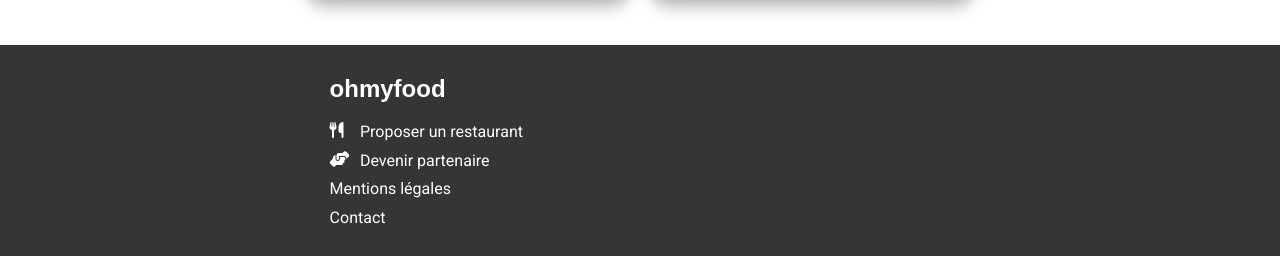
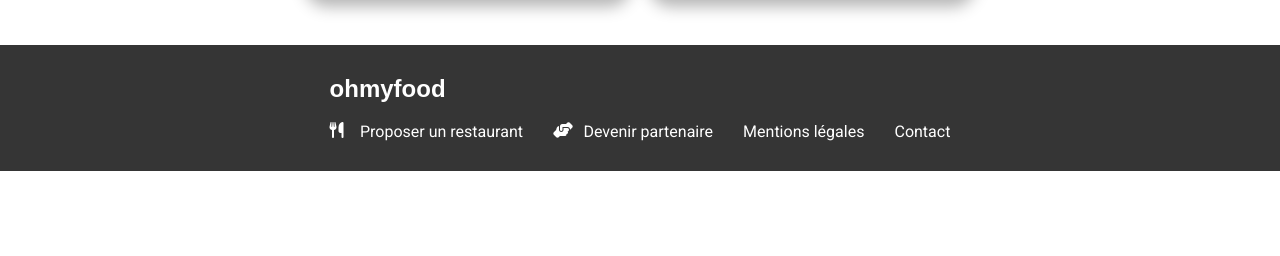
Before and after one commit to thumelhans/projet_3, a website: page index.html in a window 1280 px wide. Shown: the part 1513-1769 px from the top of the page. After the commit the page ends 1684 px from the top, so only its background shows below. Drawn offline with Linux system fonts and the light colour scheme; a web font is replaced by a local one.

Commit message:
**** Projet 3: Ohmyfood v0.11 ****
Ajout:

	--- HTML ---
	- Ajout d'une div Widescreen__flex gérant le display flex des écrans larges des parties fonctionnement/restaurant

	--- SASS ---
	- Ajout d'un breakpoint widescreen dans la map %Breakpoint pour gérer le responsive des écrans large
	- Configuration de l'animation hover sur les éléments de la partie fonctionnement
	- Création d'un mixin background-color permettant d'éclaircir la couleur du background selon la luminosité
	- Création d'un mixin gérant le media query des écrans large
	- Ajout d'un pointeur sur le survol du bouton
	- Configuration du responsive écran large de la page d'accueil

Modification:

	--- HTML ---
	- Déplacement de la div places dans le header

	--- SASS ---
	- Modification de la largeur du conteneur footer en mode tablette
	- Modification du display flex du footer en mode tablette & desktop

```diff
--- a/index.html
+++ b/index.html
@@ -15,7 +15,6 @@
         <div class="header__logo">
             <h1>ohmyfood</h1>
         </div>
-    </header>
         <div class="places">
             <div class="places__text">
                 <p>
@@ -23,6 +22,7 @@
                 </p>
             </div>
         </div>
+    </header>
     <main>
         <section class="reservation">
             <div class="reservation__title">
@@ -41,6 +41,7 @@
                 </button>
             </div>
         </section>
+        <div class="widescreen__flex">
             <section class="explanation">
                 <div class="explanation__title">
                     <h2>
@@ -193,6 +194,7 @@
                     </a>
                 </div>
             </section>
+        </div>
         <div class="spinner-loader">
             <div class="spinner-loader__circle1"></div>
             <div class="spinner-loader__circle2"></div>
--- a/sass/style.scss
+++ b/sass/style.scss
@@ -45,6 +45,7 @@
 $breakpoints: (
   "mobile": 768px,
   "tablet": 992px,
+  "widescreen": 1981px,
 );
 
 //***************
@@ -96,6 +97,15 @@
 
 @mixin explanation-content($content) {
   @include flexbox(flex-start, center, row wrap);
+
+  &:hover &--text {
+    @include background-colour($secondary);
+    cursor: pointer;
+  }
+
+  &:hover ::before {
+    color: $primary;
+  }
 
   &--number {
     position: relative;
@@ -230,6 +240,12 @@
   );
 }
 
+@mixin widescreen-only {
+  @media screen and (min-width: map-get($breakpoints, widescreen)) {
+    @content;
+  }
+}
+
 @mixin desktop-only {
   @media screen and (min-width: map-get($breakpoints, tablet)) {
     @content;
@@ -252,6 +268,16 @@
   color: $colour;
 }
 
+@mixin background-colour($colour) {
+  @if (lightness($colour) < 25%) {
+    $colour: darken($colour, 50%);
+  } @else {
+    $colour: lighten($colour, 20%);
+  }
+
+  background-color: $colour;
+}
+
 @mixin menu-title {
   &--title {
     text-transform: uppercase;
@@ -269,6 +295,10 @@
 
     & button {
       @extend %button;
+
+      &:hover {
+        cursor: pointer;
+      }
     }
   }
 }
@@ -337,10 +367,34 @@
 //**** Layout ****
 //****************
 
+body {
+  @include widescreen-only {
+    min-height: 100vh;
+    display: flex;
+    flex-flow: column;
+  }
+}
+
 main {
   @include desktop-only {
     max-width: 1440px;
     margin: $center;
+  }
+
+  @include widescreen-only {
+    flex:1;
+    max-width: 1980px;
+    margin: $center;
+    grid-area: 2 / 1 / 3 / 2;
+    @include flexbox(space-evenly, center, 0, column);
+  }
+}
+
+.widescreen {
+  &__flex {
+    @include widescreen-only {
+      @include flexbox(center, flex-start, 0, row wrap);
+    }
   }
 }
 
@@ -374,6 +428,10 @@
       grid-area: 1 / 2 / 2 / 3;
       font-family: $logo-font;
       @extend %typography;
+    }
+
+    @include widescreen-only {
+            grid-area: 1 / 1 / 2 / 2;
     }
   }
 
@@ -431,6 +489,18 @@
     & a {
       color: $white;
     }
+
+    @include tablet-only() {
+      @include flexbox(space-between, flex-start, 0, row wrap);
+    }
+
+    @include desktop-only {
+      @include flexbox(space-between, flex-start, 0, row wrap);
+    }
+
+    @include widescreen-only {
+      @include flexbox(space-between, flex-start, 0, row wrap);
+    }
   }
 
   &__container {
@@ -440,10 +510,11 @@
     }
 
     @include tablet-only {
-      max-width: 70%;
+      max-width: 90%;
       margin: $center;
     }
   }
+
 }
 
 .reservation {
@@ -478,14 +549,20 @@
     @include explanation-content("\f54e");
   }
 
-  @include desktop-only {
-    max-width: 40%;
+  @include tablet-only {
+    max-width: 60%;
     margin: $center;
   }
 
-  @include tablet-only {
-    max-width: 60%;
+  @include desktop-only {
+    width: 40%;
     margin: $center;
+  }
+
+  @include widescreen-only {
+    width: 100%;
+    height: 100%;
+    margin: 0;
   }
 }
 
@@ -506,14 +583,20 @@
   }
 
   &__title {
+    @include tablet-only {
+      max-width: 95%;
+      margin: $center;
+    }
+
     @include desktop-only {
       max-width: 900px;
       margin: $center;
     }
 
-    @include tablet-only {
-      max-width: 95%;
-      margin: $center;
+    @include widescreen-only {
+      max-width: unset;
+      margin: 0;
+      padding-left: 4.5rem;
     }
   }
 
@@ -560,8 +643,14 @@
   }
 
   @include desktop-only {
-    max-width: 900px;
+    width: 900px;
     margin: $center;
+  }
+
+  @include widescreen-only {
+    width: 50%;
+    margin: 0;
+    @include flexbox(flex-start, flex-start, 0, column wrap);
   }
 }
 
```
Also changed, not shown: css/style.css, 1 other file. Lines whose indentation alone changed are shown as unchanged.
